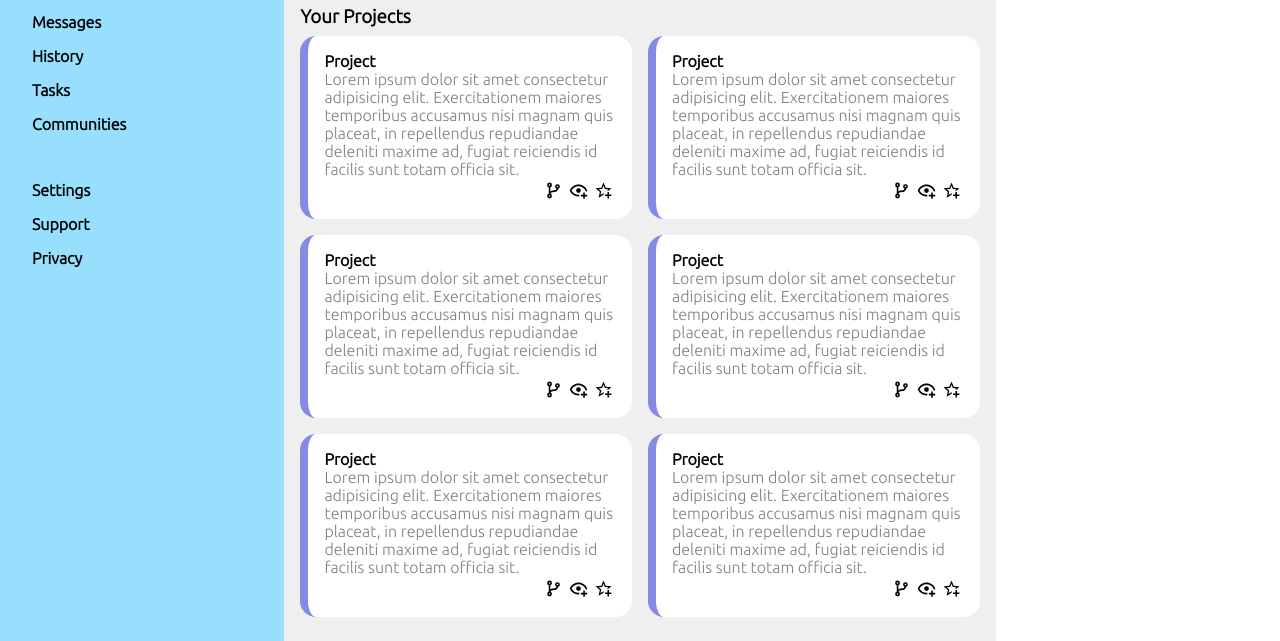
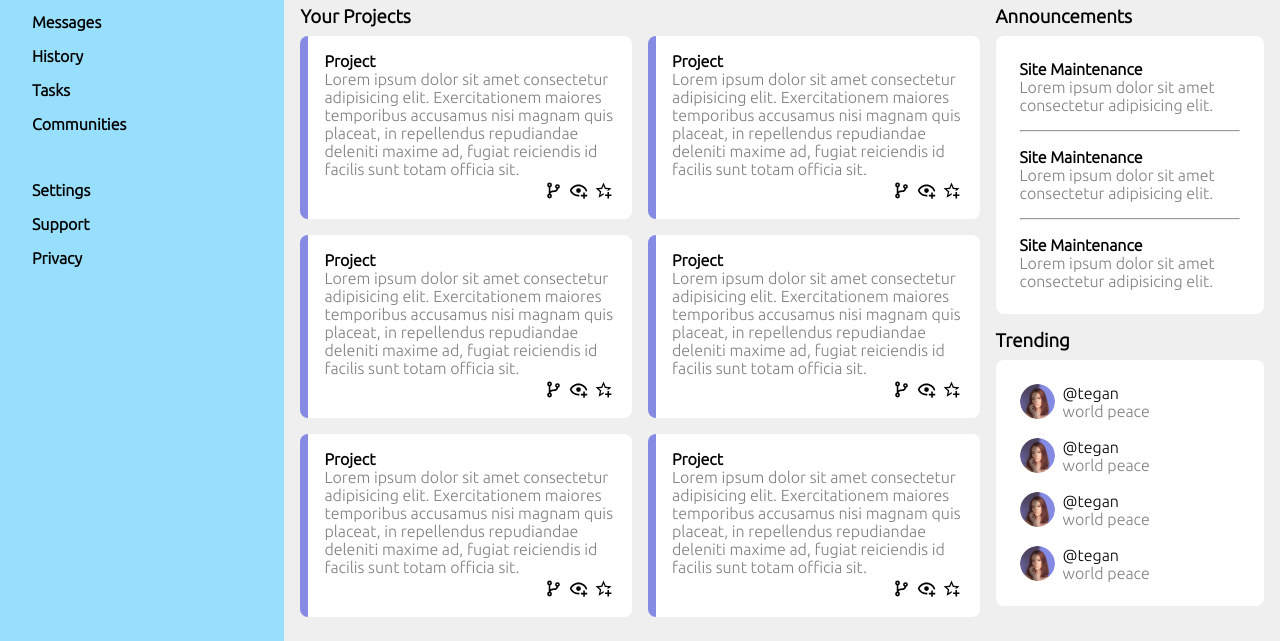
Before and after one commit to ftmhabt/admin-dashboard, a plain HTML site: page index.html in a window 1280 px wide. Shown: the part 159-800 px from the top of the page. Drawn offline with Linux system fonts and the light colour scheme.

Commit message:
Add main side bar structure & style

```diff
--- a/index.html
+++ b/index.html
@@ -38,11 +38,11 @@
         </div>
         <div class="notification">
             <svg class="notification-icon" xmlns="http://www.w3.org/2000/svg" viewBox="0 0 24 24"><title>bell-outline</title><path fill="currentColor" d="M10 21H14C14 22.1 13.1 23 12 23S10 22.1 10 21M21 19V20H3V19L5 17V11C5 7.9 7 5.2 10 4.3V4C10 2.9 10.9 2 12 2S14 2.9 14 4V4.3C17 5.2 19 7.9 19 11V17L21 19M17 11C17 8.2 14.8 6 12 6S7 8.2 7 11V18H17V11Z" /></svg>
-            <img class="little-user-img" src="https://cdn.pixabay.com/photo/2023/09/23/11/26/bird-8270722_1280.jpg" alt="">
+            <img class="little-user-img" src="profile-pic.png" alt="">
             <div class="little-user-info">Morgan Oakley</div>
         </div>
         <div class="user">
-            <img class="user-img" src="https://cdn.pixabay.com/photo/2023/09/23/11/26/bird-8270722_1280.jpg" alt="">
+            <img class="user-img" src="profile-pic.png" alt="">
             <div class="user-info">
                 <p>Hi there,</p>
                 <p>Morgan Oakley (@morgan)</p>
@@ -105,7 +105,57 @@
         </div>
     </div>
 
-    <div class="main-side"></div>
+    <div class="main-side">
+        <h3>Announcements</h3>
+        <div class="announcements">
+            <div class="announcement">
+                <h4>Site Maintenance</h4>
+                <p>
+                    Lorem ipsum dolor sit amet consectetur adipisicing elit.
+                </p>
+            </div>
+            <hr>
+            <div class="announcement">
+                <h4>Site Maintenance</h4>
+                <p>
+                    Lorem ipsum dolor sit amet consectetur adipisicing elit.
+                </p>
+            </div>
+            <hr>
+            <div class="announcement">
+                <h4>Site Maintenance</h4>
+                <p>
+                    Lorem ipsum dolor sit amet consectetur adipisicing elit.
+                </p>
+            </div>
+        </div>
+        <h3>Trending</h3>
+        <div class="trendings">
+            <div class="trending">
+                <img src="profile-pic.png" alt="">
+                <p class="black">@tegan</p>
+                <p>world peace</p>
+            </div>
+            <br>
+            <div class="trending">
+                <img src="profile-pic.png" alt="">
+                <p class="black">@tegan</p>
+                <p>world peace</p>
+            </div>
+            <br>
+            <div class="trending">
+                <img src="profile-pic.png" alt="">
+                <p class="black">@tegan</p>
+                <p>world peace</p>
+            </div>
+            <br>
+            <div class="trending">
+                <img src="profile-pic.png" alt="">
+                <p class="black">@tegan</p>
+                <p>world peace</p>
+            </div>
+        </div>
+    </div>
 
 
 </body>
--- a/style.css
+++ b/style.css
@@ -22,6 +22,17 @@ body{
     height: 100vh;
 }
 
+h3{
+    padding-bottom: 0.5rem;
+}
+
+p{
+    color: gray;
+}
+
+.black{
+    color: black;
+}
 
 /* Header Styles */
 
@@ -70,7 +81,8 @@ body{
     border: #97dffc 1px dashed;
 }
 
-.little-user-img{
+.little-user-img,
+.trendings img{
     width: 35px;
     height: 35px;
     border-radius: 50%;
@@ -149,14 +161,6 @@ body{
     padding: 1rem;
 }
 
-.main h3{
-    padding-bottom: 0.5rem;
-}
-
-.main p{
-    color: gray;
-}
-
 .cards{
     display: grid;
     grid-template-columns: repeat(auto-fit,minmax(250px,1fr));
@@ -165,7 +169,7 @@ body{
 
 .card{
     background-color: white;
-    border-radius: 1rem;
+    border-radius: 0.5rem;
     padding: 1rem;
     border-left: 0.5rem var(--violet) solid;
 }
@@ -174,4 +178,30 @@ body{
     float: right;
 }
 
-/* Main */
+/* Main Side */
+.main-side{
+    background-color: var(--gray);
+    padding: 1rem;
+    padding-left: 0;
+}
+
+.announcements,
+.trendings{
+    background-color: white;
+    border-radius: 0.5rem;
+    padding: 1.5rem;
+    margin-bottom: 1rem;
+}
+
+hr{
+    margin: 1rem 0;
+}
+
+.trendings img{
+    float: left;
+    margin-right: 0.5rem;
+}
+
+.trendings span{
+    color: black;
+}
```
Also changed, not shown: profile-pic.png (added).
